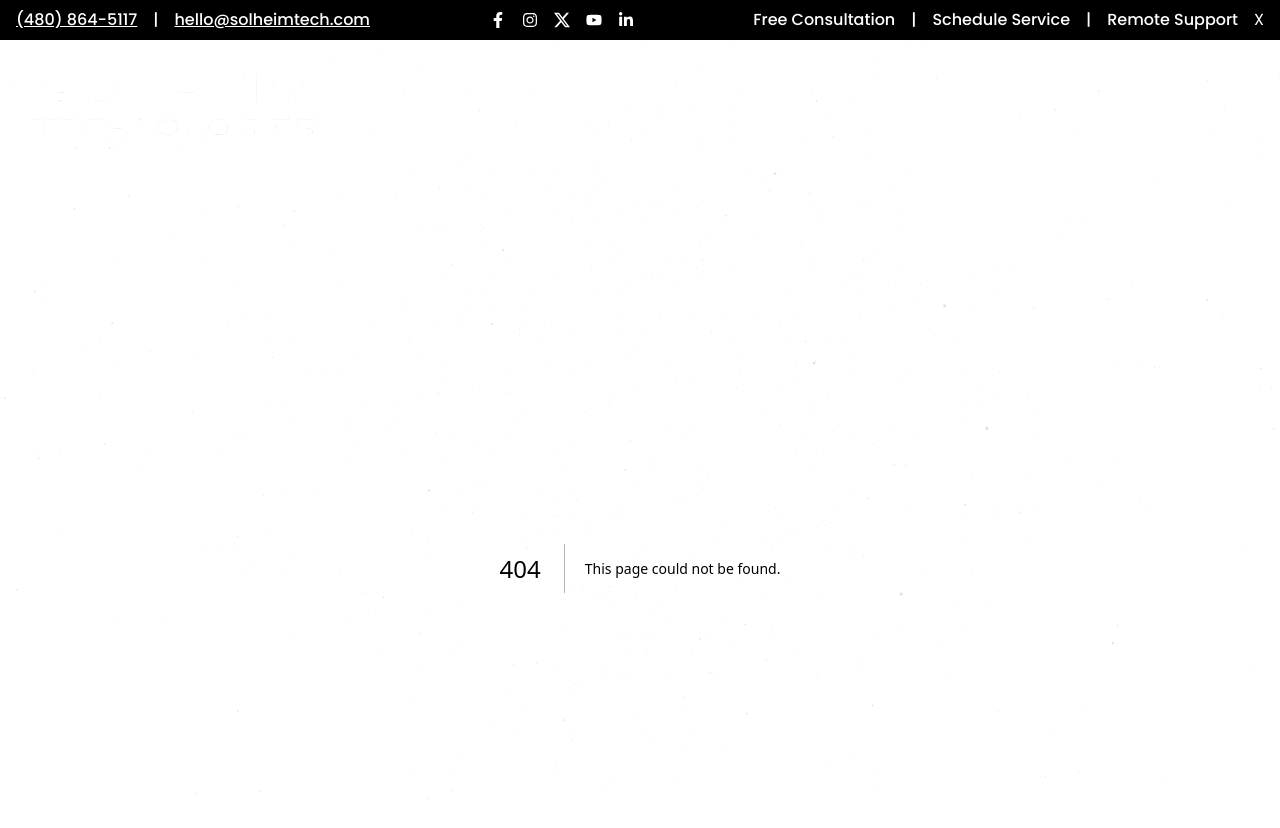
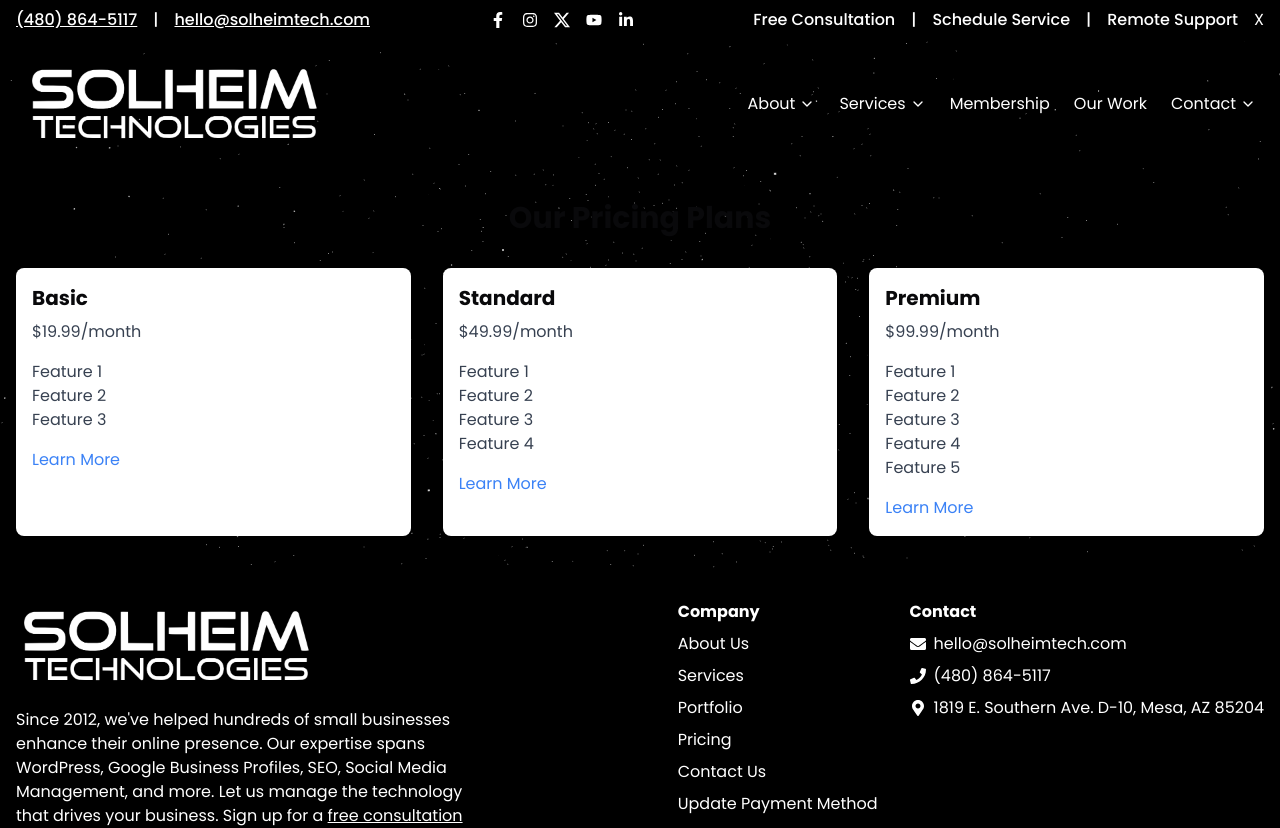
Before and after one commit to solheimtech/solheim-tech, a Next.js app: page /pricing in a window 1280 px wide. Before the commit this address had no page. Shown: the top 828 px of the page. Built offline with nearby package versions, Linux system fonts and the light colour scheme.

Commit message:
Initial commit for new pages

```diff
--- /dev/null
+++ b/app/portfolio/page.tsx
@@ -0,0 +1,61 @@
+"use client";
+
+import React from 'react';
+import Image from 'next/image';
+import Link from 'next/link';
+
+interface PortfolioItem {
+  id: number;
+  title: string;
+  description: string;
+  imageUrl: string;
+  link: string;
+}
+
+const portfolioItems: PortfolioItem[] = [
+  {
+    id: 1,
+    title: "Project One",
+    description: "A brief description of Project One.",
+    imageUrl: "/path/to/image1.jpg",
+    link: "/portfolio/project-one",
+  },
+  {
+    id: 2,
+    title: "Project Two",
+    description: "A brief description of Project Two.",
+    imageUrl: "/path/to/image2.jpg",
+    link: "/portfolio/project-two",
+  },
+  {
+    id: 3,
+    title: "Project Three",
+    description: "A brief description of Project Three.",
+    imageUrl: "/path/to/image3.jpg",
+    link: "/portfolio/project-three",
+  },
+];
+
+const Portfolio: React.FC = () => {
+  return (
+    <div className="container mx-auto px-4 py-8">
+      <h1 className="text-3xl font-bold text-center mb-8">Our Portfolio</h1>
+      <div className="grid grid-cols-1 md:grid-cols-2 lg:grid-cols-3 gap-8">
+        {portfolioItems.map((item) => (
+          <div key={item.id} className="bg-white shadow-md rounded-lg overflow-hidden">
+            <Image src={item.imageUrl} alt={item.title} width={400} height={300} className="w-full h-48 object-cover" />
+            <div className="p-4">
+              <h2 className="text-xl font-bold mb-2">{item.title}</h2>
+              <p className="text-gray-700 mb-4">{item.description}</p>
+              <Link href={item.link} className="text-blue-500 hover:underline">
+                View Project
+              </Link>
+            </div>
+          </div>
+        ))}
+      </div>
+    </div>
+  );
+};
+
+export default Portfolio;
--- /dev/null
+++ b/app/pricing/page.tsx
@@ -0,0 +1,81 @@
+"use client";
+
+import React from 'react';
+import Link from 'next/link';
+
+interface PricingPlan {
+  id: number;
+  name: string;
+  price: string;
+  features: string[];
+  link: string;
+}
+
+const pricingPlans: PricingPlan[] = [
+  {
+    id: 1,
+    name: "Basic",
+    price: "$19.99/month",
+    features: [
+      "Feature 1",
+      "Feature 2",
+      "Feature 3",
+    ],
+    link: "/pricing/basic",
+  },
+  {
+    id: 2,
+    name: "Standard",
+    price: "$49.99/month",
+    features: [
+      "Feature 1",
+      "Feature 2",
+      "Feature 3",
+      "Feature 4",
+    ],
+    link: "/pricing/standard",
+  },
+  {
+    id: 3,
+    name: "Premium",
+    price: "$99.99/month",
+    features: [
+      "Feature 1",
+      "Feature 2",
+      "Feature 3",
+      "Feature 4",
+      "Feature 5",
+    ],
+    link: "/pricing/premium",
+  },
+];
+
+const Pricing: React.FC = () => {
+  return (
+    <div className="container mx-auto px-4 py-8">
+      <h1 className="text-3xl font-bold text-center mb-8">Our Pricing Plans</h1>
+      <div className="grid grid-cols-1 md:grid-cols-2 lg:grid-cols-3 gap-8">
+        {pricingPlans.map((plan) => (
+          <div key={plan.id} className="bg-white shadow-md rounded-lg overflow-hidden">
+            <div className="p-4">
+              <h2 className="text-xl font-bold mb-2">{plan.name}</h2>
+              <p className="text-gray-700 mb-4">{plan.price}</p>
+              <ul className="mb-4">
+                {plan.features.map((feature, index) => (
+                  <li key={index} className="text-gray-700">
+                    {feature}
+                  </li>
+                ))}
+              </ul>
+              <Link href={plan.link} className="text-blue-500 hover:underline">
+                Learn More
+              </Link>
+            </div>
+          </div>
+        ))}
+      </div>
+    </div>
+  );
+};
+
+export default Pricing;
```
